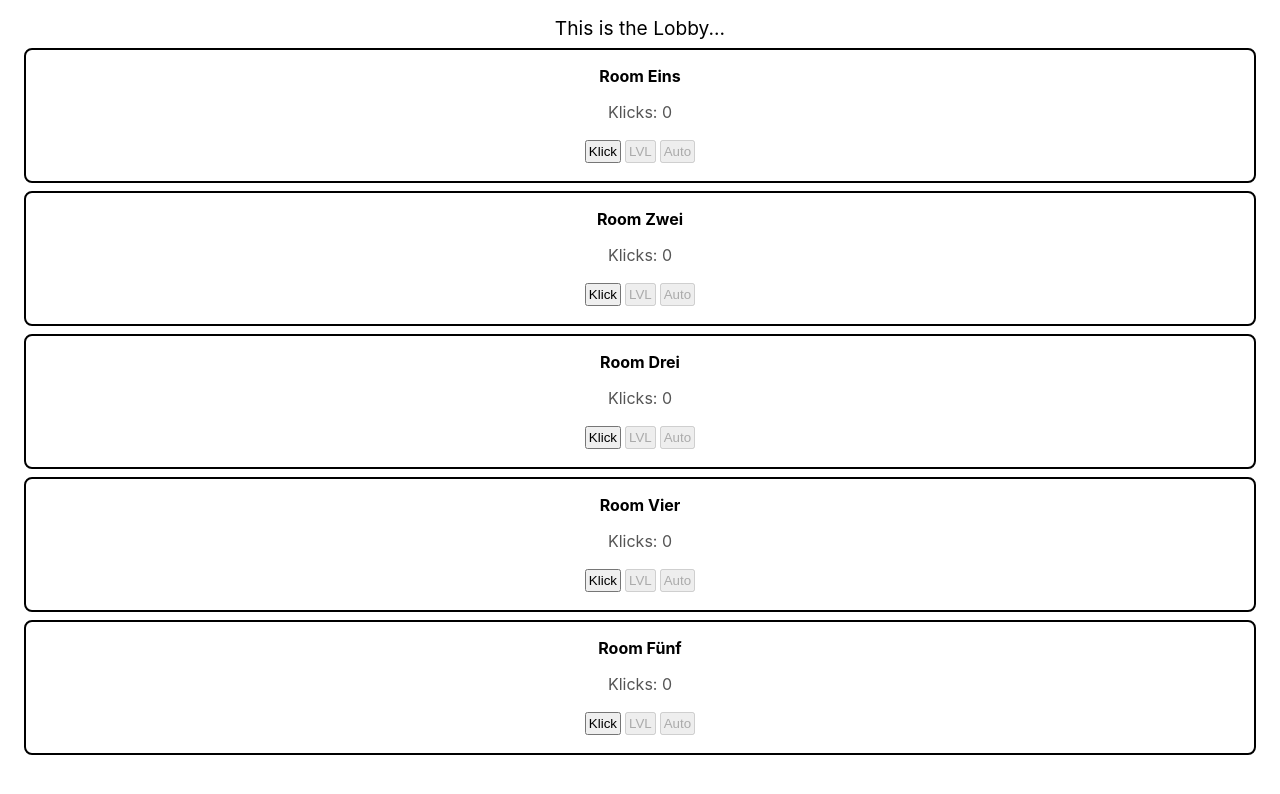
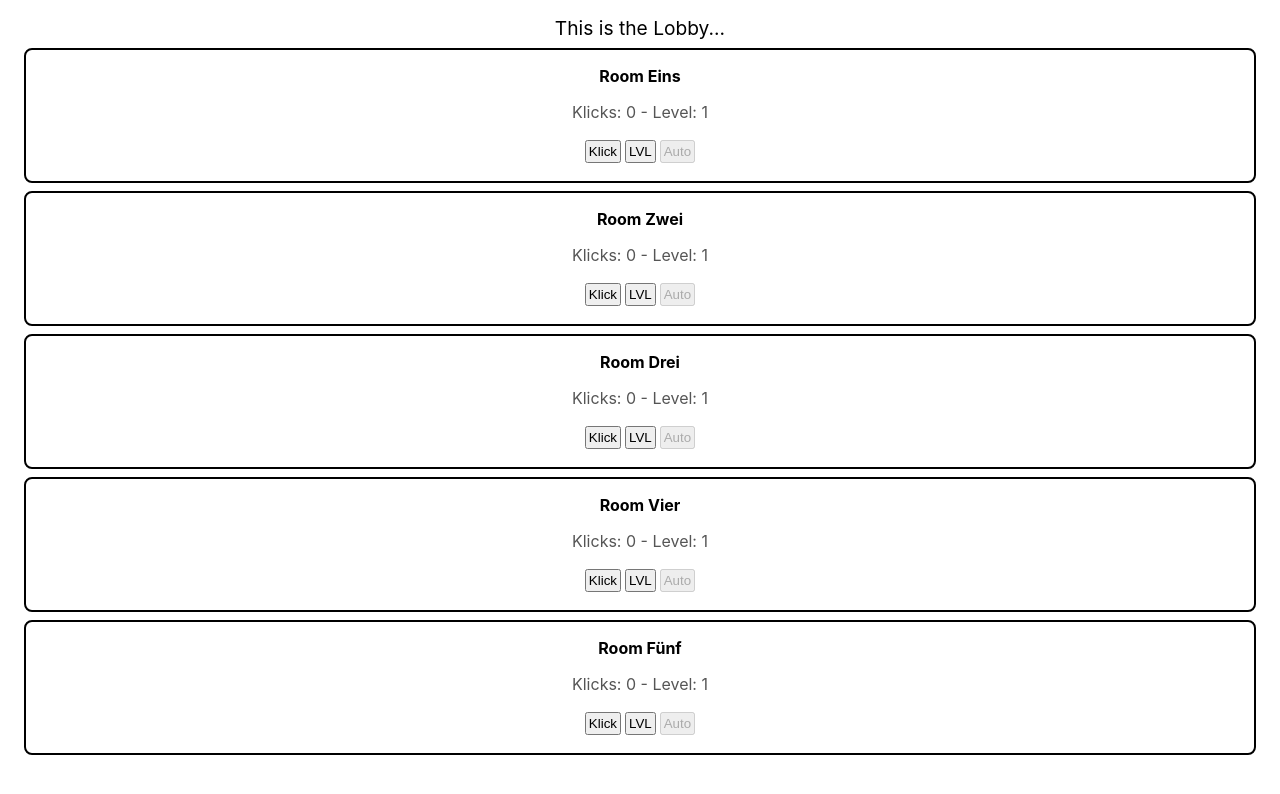
Before and after one commit to style-x/clicker_game_1, a React (Create React App) app: page / in a window 1280 px wide. Shown: the top 794 px of the page. Built offline with nearby package versions, Linux system fonts and the light colour scheme.

Commit message:
Update Clicker.js
Klick und LVL funktionieren !!  :)

```diff
--- a/src/components/Clicker.js
+++ b/src/components/Clicker.js
@@ -3,9 +3,13 @@ import React, { useState } from "react";
 function Clicker(props) {
 
   const [counter, setCounter] = useState(0);
+  const hoch = () => {
+    setCounter(counter + level);
+  };
 
-  const hoch = () => {
-    setCounter(counter + 1);
+  const [level, levelup] = useState(1);
+  const lvlup = () => {
+    levelup(level + 1);
   };
 
   return (
@@ -13,12 +17,27 @@ function Clicker(props) {
         <h4>
           Room {props.RoomName}
         </h4>
-        <p>Klicks: {counter}</p>
+        <p>Klicks: {counter} - Level: {level}</p>
         <button onClick={hoch}>Klick</button>
-        <button disabled="true">LVL</button>
-        <button disabled="true">Auto</button>
+        <button onClick={EnoughCoins} class="btn-lvl">LVL</button>
+        <button class="btn-auto" disabled="true">Auto</button>
     </div>
   );
+
+  function EnoughCoins () {
+    if (counter >= level * 10) {
+      //const button = document.querySelector('btn-lvl');
+      //button.disabled = false;
+      lvlup();
+      let count = level * 10;
+      setCounter(counter - count);
+      console.log("LVL UP", count);
+    } else {
+      console.log("Nicht genug Coins ?!");
+    }
+  }
+
+
 }
 
 
```
